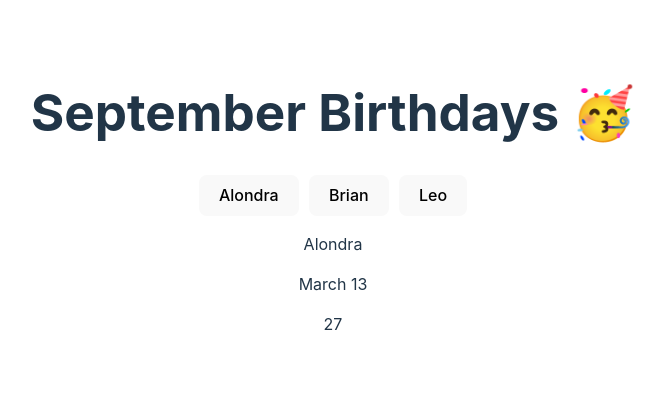
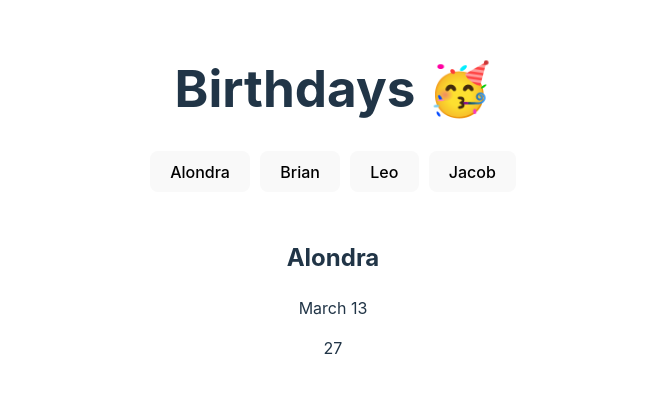
Before and after one commit to alondramora/bday-spotlight, a React (Vite) app: page / in a window 1280 px wide. Shown: the part 199-592 px from the top of the page, without its empty margins (307-971 px from the left). Built offline with nearby package versions, Linux system fonts and the light colour scheme.

Commit message:
removed unused imports from Spotlight.js

```diff
--- a/src/App.css
+++ b/src/App.css
@@ -18,3 +18,7 @@ li {
 .celebrantButtons {
   padding-left: 0;
 }
+
+.bdaySpotlight {
+  margin-top: 3rem;
+}
--- a/src/App.jsx
+++ b/src/App.jsx
@@ -17,22 +17,21 @@ export default function App() {
     <>
       <Header />
       <ul className="celebrantButtons">
-        {celebrants.map((celebrant) => {
+        {celebrants.length > 1 &&
+          celebrants.map((celebrant) => {
             return (
               <li key={celebrant.id}>
                 <Celebrant
                   name={celebrant.name}
-                age={celebrant.age}
-                birthday={celebrant.birthday}
                   onClick={() => handleClick(celebrant)}
                 />
               </li>
             );
           })}
       </ul>
-      <section className="spotlightSection">
       <Spotlight currentCelebrant={spotlight} />
-      </section>
     </>
   );
 }
+
+// dont render any Celebrant components if there is <= 1 celebrant in the array
--- a/src/components/Celebrant.jsx
+++ b/src/components/Celebrant.jsx
@@ -1,7 +1,4 @@
-import App from "../App";
-import Spotlight from "./Spotlight";
-
-export default function Celebrant({ name, birthday, age, onClick }) {
+export default function Celebrant({ name, onClick }) {
   return <button onClick={onClick}>{name}</button>;
 }
 
--- a/src/components/Header.jsx
+++ b/src/components/Header.jsx
@@ -1,7 +1,7 @@
 export default function Header() {
   return (
     <header>
-      <h1>September Birthdays 🥳 </h1>
+      <h1>Birthdays 🥳 </h1>
     </header>
   );
 }
--- a/src/components/Spotlight.jsx
+++ b/src/components/Spotlight.jsx
@@ -1,11 +1,7 @@
-import App from "../App";
-import Celebrant from "./Celebrant";
-App;
-
 export default function Spotlight({ currentCelebrant }) {
   return (
     <section className="bdaySpotlight">
-      <p>{currentCelebrant.name}</p>
+      <h2>{currentCelebrant.name}</h2>
       <p>{currentCelebrant.birthday}</p>
       <p>{currentCelebrant.age}</p>
     </section>
--- a/src/utils/celebrants.js
+++ b/src/utils/celebrants.js
@@ -2,6 +2,7 @@ const celebrants = [
   { name: "Alondra", age: "27", birthday: "March 13", id: 1 },
   { name: "Brian", age: "26", birthday: "September 3", id: 2 },
   { name: "Leo", age: "8", birthday: "Unkown", id: 3 },
+  { name: "Jacob", age: "21", birthday: "March 8", id: 4 },
 ];
 
 export default celebrants;
```
Lines whose indentation alone changed are shown as unchanged.
